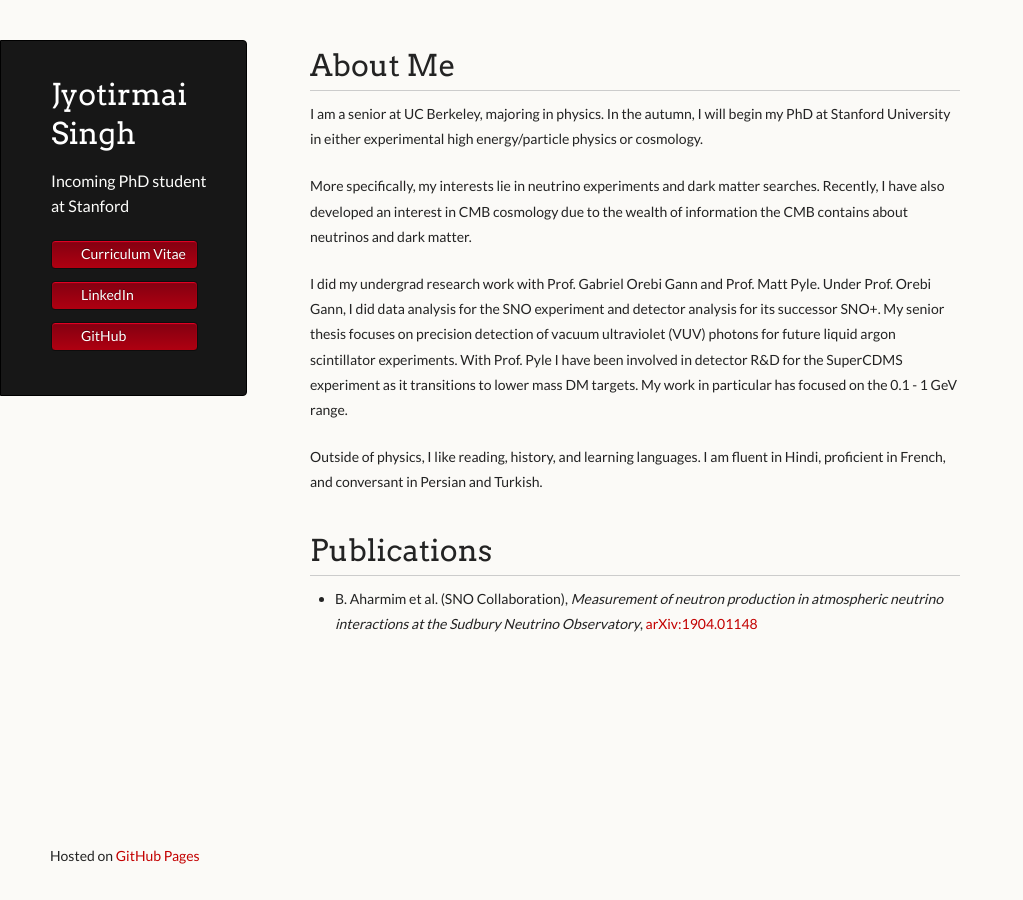
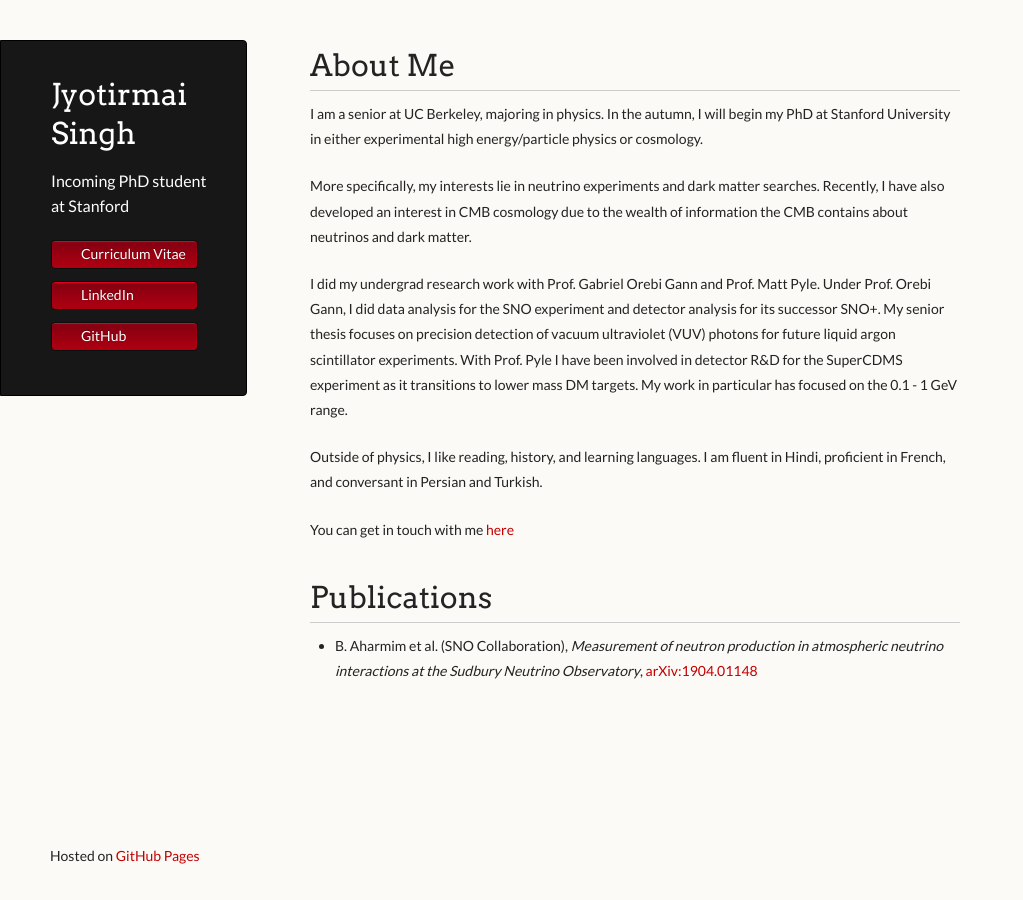
Before and after one commit to joe-singh/joe-singh.github.io, a Jekyll site: the page built from index.md, in a window 1280 px wide. Shown: the whole page, without its empty margins (0-1023 px from the left). Built offline with Jekyll 4.4.1, drawn with Linux system fonts in a browser that asks for light colours.

Commit message:
Added some contact info

```diff
--- a/index.md
+++ b/index.md
@@ -24,6 +24,8 @@ future liquid argon scintillator experiments. With Prof. Pyle I have been involv
 lower mass DM targets. My work in particular has focused on the 0.1 - 1 GeV range.
 
 Outside of physics, I like reading, history, and learning languages. I am fluent in Hindi, proficient in French, and conversant in Persian and Turkish.
+
+You can get in touch with me [here](mailto:joesingh@stanford.edu)
 
 # Publications
 
```
